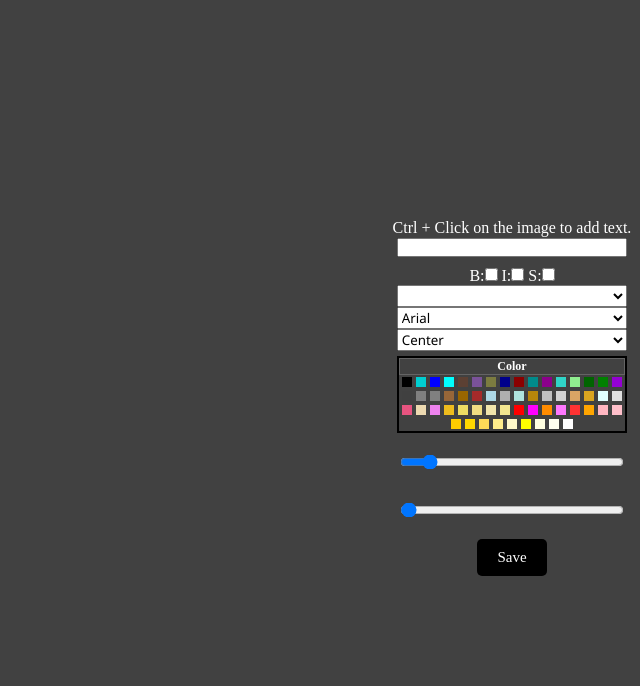
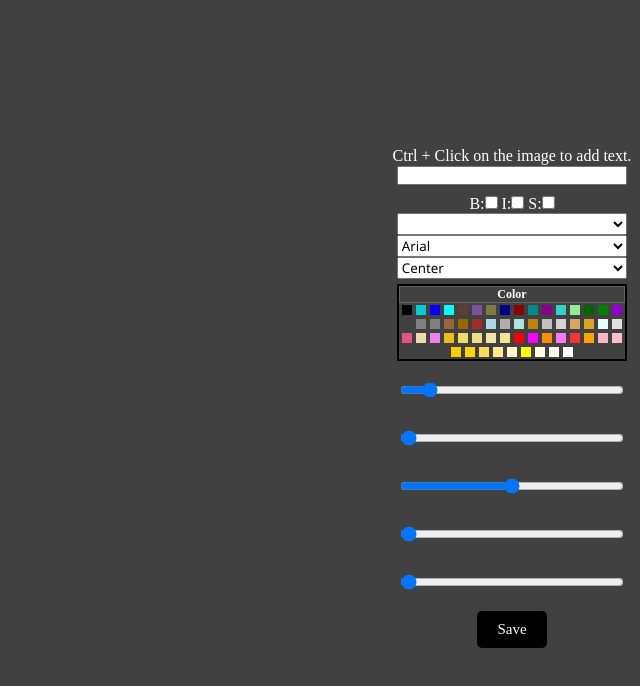
Before and after one commit to akhlakm/Home_Media_Server, a Svelte app: page / in a window 1280 px wide. Shown: the top 686 px of the page, without its empty margins (640-1280 px from the left). Built offline with nearby package versions, Linux system fonts and the light colour scheme; a web font is replaced by a local one.

Commit message:
Add stroke and blur functions

```diff
--- a/src/Sidebar.svelte
+++ b/src/Sidebar.svelte
@@ -126,6 +126,11 @@ S:<input
                 style="background: {color}"
                 title={color}
                 on:click={(e) => handleSelectColor(e, color)}
+                on:contextmenu={(e) => {
+                    e.preventDefault();
+                    App.UpdateShadow(color);
+                    Canvas.Redraw($App.cvDynamic, $App.texts, true);
+                }}
             />
         {/each}
     </div>
@@ -152,6 +157,51 @@ S:<input
         value="-1"
         title="Text fit width"
         on:change={handleUpdateFitwidth}
+    />
+</div>
+
+<div class="slider">
+    <input
+        type="range"
+        min="-180"
+        max="180"
+        step="1"
+        value="0"
+        title="Text rotation"
+        on:change={(e) => {
+            App.SetAngle(e.target.value);
+            Canvas.Redraw($App.cvDynamic, $App.texts, true);
+        }}
+    />
+</div>
+
+<div class="slider">
+    <input
+        type="range"
+        min="0"
+        max="100"
+        step="1"
+        value="0"
+        title="Blur"
+        on:change={(e) => {
+            App.UpdateBlur(e.target.value);
+            Canvas.Redraw($App.cvDynamic, $App.texts, true);
+        }}
+    />
+</div>
+
+<div class="slider">
+    <input
+        type="range"
+        min="0"
+        max="20"
+        step="1"
+        value="0"
+        title="Stroke thickness"
+        on:change={(e) => {
+            App.UpdateThickness(e.target.value);
+            Canvas.Redraw($App.cvDynamic, $App.texts, true);
+        }}
     />
 </div>
 
--- a/src/app.js
+++ b/src/app.js
@@ -112,6 +112,11 @@ const AppModel = function() {
             d.texts[d.selected].smallcaps = b;
             return d;
         }),
+        SetAngle: a => update(d => {
+            if (d.selected === null) return d;
+            d.texts[d.selected].angle = a;
+            return d;
+        }),
         UpdateSize: f => update(d => {
             if (d.selected === null) return d;
             d.texts[d.selected].size = f;
--- a/src/canvas.js
+++ b/src/canvas.js
@@ -138,6 +138,7 @@ export const Canvas = (function() {
                 bold: false,
                 smallcaps: false,
                 italic: false,
+                angle: 0,
             }
             newtext.id = textList.length;
             newtext.value = "text" + textList.length;
@@ -210,17 +211,19 @@ export const Canvas = (function() {
                 if (text.bold) fontstyle = "bold " + fontstyle;
                 if (text.smallcaps) fontstyle = "small-caps " + fontstyle;
                 if (text.italic) fontstyle = "italic " + fontstyle;
-                console.log("fontstyle:", fontstyle)
+                // console.log("fontstyle:", fontstyle)
                 ctx.font = fontstyle;
                 ctx.textAlign = text.align;
 
                 if (text.thickness > 0) {
                     ctx.strokeStyle = text.shadow;
                     ctx.lineWidth = text.thickness;
+                    console.log("thickness:", text.thickness, "stroke:", text.shadow);
                 }
                 if (text.blur > 0) {
                     ctx.shadowColor = text.shadow;
                     ctx.shadowBlur = text.blur;
+                    console.log("blur:", text.blur, "shadow:", text.shadow);
                 }
                 if (text.blur > 0 || text.thickness > 0)
                     printAtWordWrap(
@@ -237,8 +240,8 @@ export const Canvas = (function() {
                 var rgb = hex2rgb(text.color);
                 var alpha = text.alpha / 255;
                 ctx.fillStyle = `rgba(${rgb[0]}, ${rgb[1]}, ${rgb[2]}, ${alpha})`;
-                console.log("RGB:", rgb, "HEX:", text.color, "ALPHA:", alpha);
-                console.log("fillStyle:", ctx.fillStyle);
+                // console.log("RGB:", rgb, "HEX:", text.color, "ALPHA:", alpha);
+                // console.log("fillStyle:", ctx.fillStyle);
                 var dim = printAtWordWrap(
                     ctx,
                     text.value,
```
